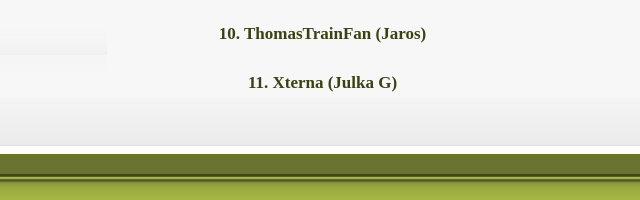
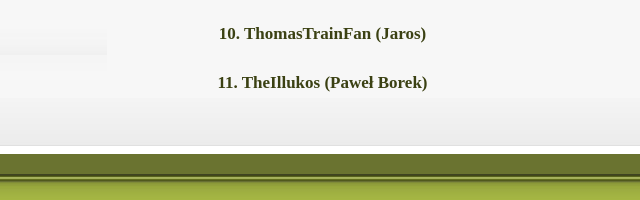
Before and after one commit to VejetQ/vejetq.github.io, a plain HTML site: page index.html in a window 1280 px wide. Shown: the part 3353-3553 px from the top of the page, 640-1280 px from the left. Drawn offline with Linux system fonts and the light colour scheme.

Commit message:
Update index.html

```diff
--- a/index.html
+++ b/index.html
@@ -96,7 +96,7 @@
 	   <p><center>8. KLUSKE (Kacper Nadbrzuchowski)</center></p>
 	   <p><center>9. Bobeu (Emil Jasiński)</center></p>
 	   <p><center>10. ThomasTrainFan (Jaros)</center></p>
-	   <p><center>11. Xterna (Julka G)</center></p>
+	   <p><center>11. TheIllukos (Paweł Borek)</center></p>
 </div>
 
 <div id="podpis"><p>VejetQ 14.11.2017</p></div>
```
